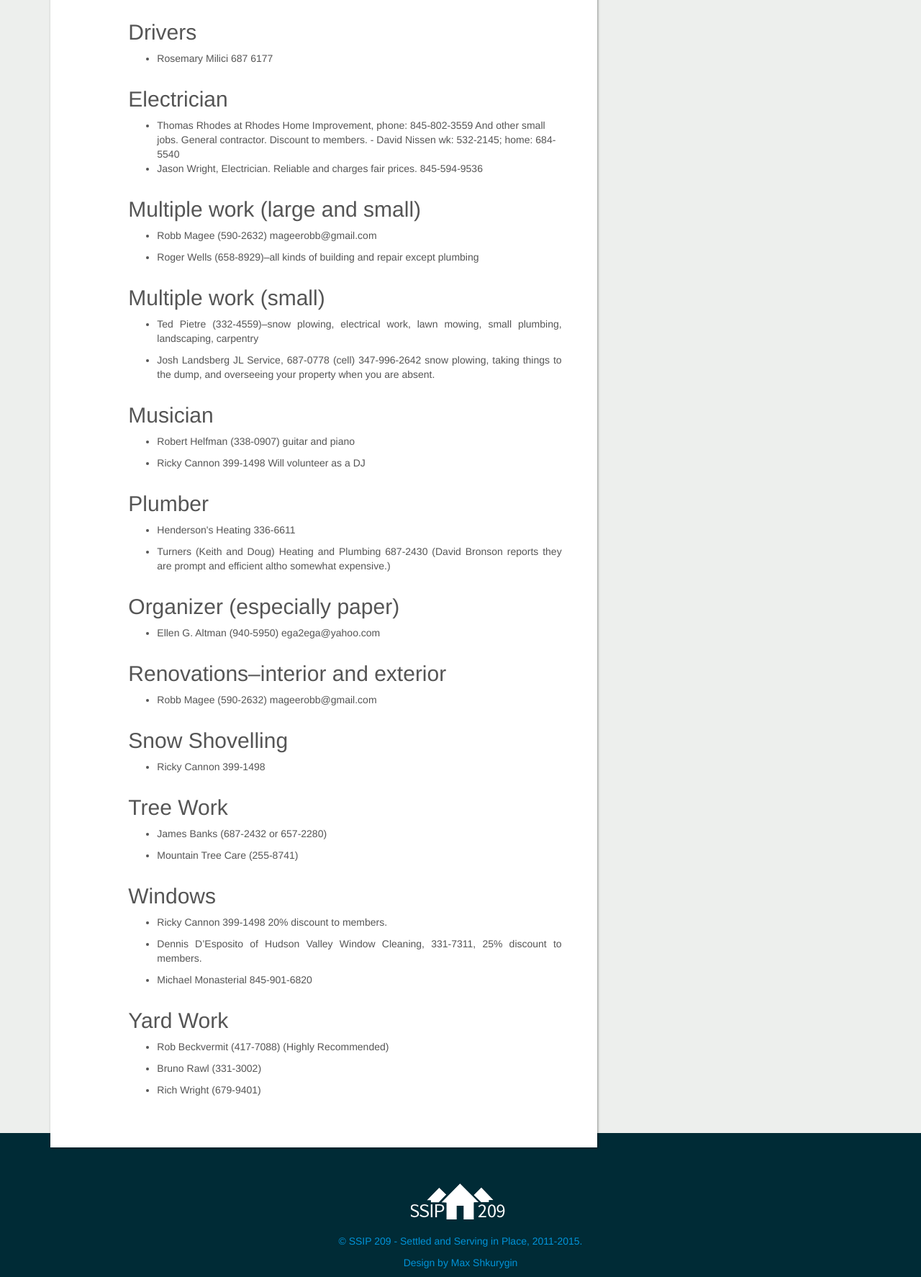
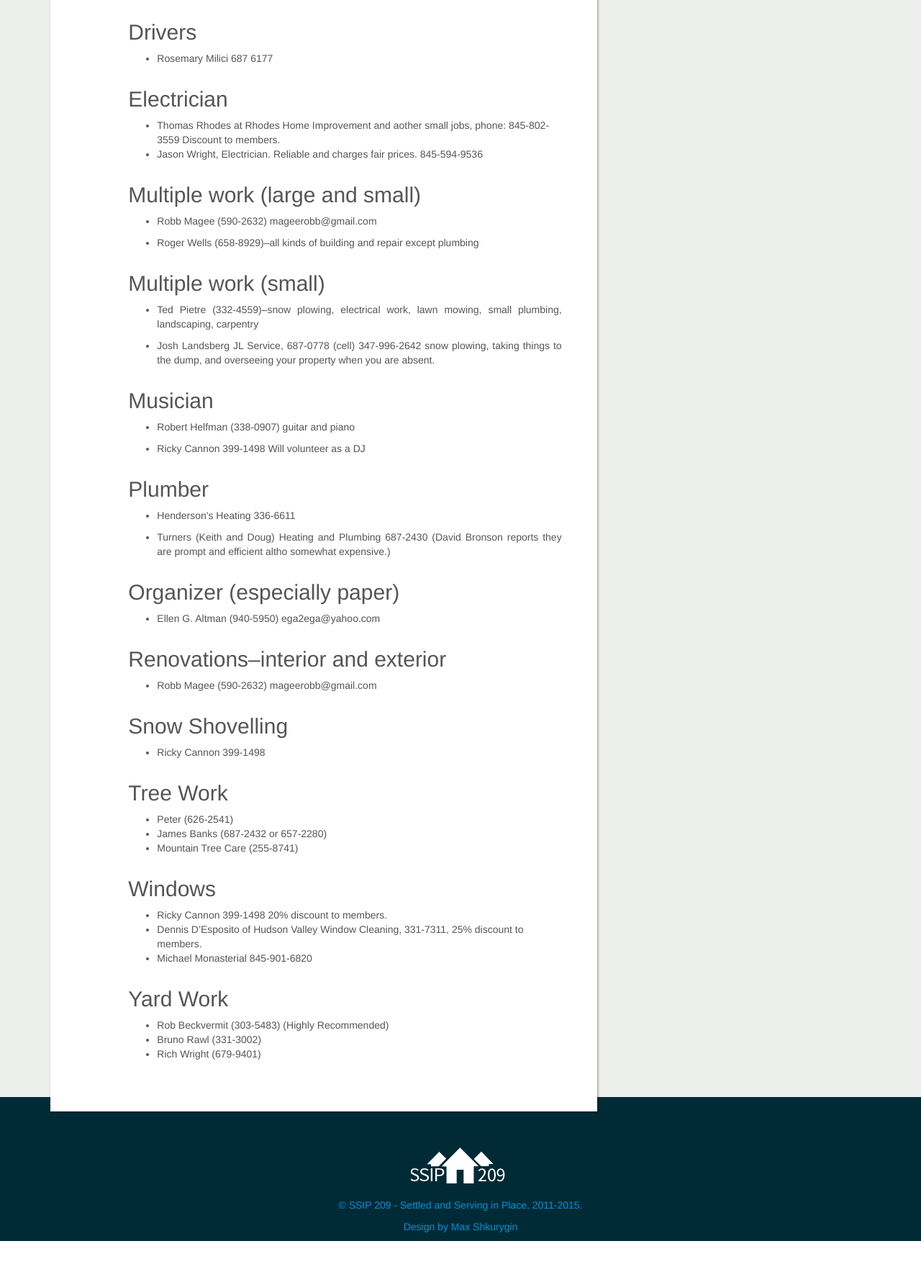
Before and after one commit to mooja/ssip3, a Django app: page /flatpages/service-providers/ in a window 1280 px wide. Shown: the part 638-2412 px from the top of the page at 72% size. After the commit the page ends 2362 px from the top, so only its background shows below. Run offline with Django 3.2, Linux system fonts and the light colour scheme; parts of the project's set-up code (start-up, migrations or seed data) failed here and were passed over; some libraries are stand-ins or nearby versions.

Commit message:
updates service provider information

```diff
--- a/app/templates/flatpages/service-providers.html
+++ b/app/templates/flatpages/service-providers.html
@@ -47,9 +47,7 @@
     </ul>
     <h2 id="electrician">Electrician</h2>
     <ul>
-        <li>Thomas Rhodes at Rhodes Home Improvement, phone: 845-802-3559 And other small
-            jobs. General contractor. Discount to members.  - David Nissen wk: 532-2145;
-            home: 684-5540</li>
+        <li>Thomas Rhodes at Rhodes Home Improvement and aother small jobs, phone: 845-802-3559 Discount to members.  </li>
         <li>Jason Wright, Electrician. Reliable and charges fair prices. 845-594-9536</li>
     </ul>
     <h2 id="multiple-work-large-and-small">Multiple work (large and small)</h2>
@@ -104,36 +102,33 @@
     </ul>
     <h2 id="tree-work">Tree Work</h2>
     <ul>
-        <li>
-            <p>James Banks (687-2432 or 657-2280)</p>
-        </li>
-        <li>
-            <p>Mountain Tree Care (255-8741)</p>
+        <li> Peter (626-2541) </li>
+        <li> James Banks (687-2432 or 657-2280) </li>
+        <li> Mountain Tree Care (255-8741)
         </li>
     </ul>
     <h2 id="windows">Windows</h2>
     <ul>
         <li>
-            <p>Ricky Cannon 399-1498 20% discount to members.</p>
+            Ricky Cannon 399-1498 20% discount to members.
         </li>
         <li>
-            <p>Dennis D’Esposito of Hudson Valley Window Cleaning, 331-7311, 25% discount to
-            members.</p>
+            Dennis D’Esposito of Hudson Valley Window Cleaning, 331-7311, 25% discount to members.
         </li>
         <li>
-            <p>Michael Monasterial 845-901-6820</p>
+            Michael Monasterial 845-901-6820
         </li>
     </ul>
     <h2 id="yard-work">Yard Work</h2>
     <ul>
         <li>
-            <p>Rob Beckvermit (417-7088) (Highly Recommended)</p>
+            Rob Beckvermit (303-5483) (Highly Recommended)
         </li>
         <li>
-            <p>Bruno Rawl (331-3002)</p>
+            Bruno Rawl (331-3002)
         </li>
         <li>
-            <p>Rich Wright (679-9401)</p>
+            Rich Wright (679-9401)
         </li>
     </ul>
 
```
